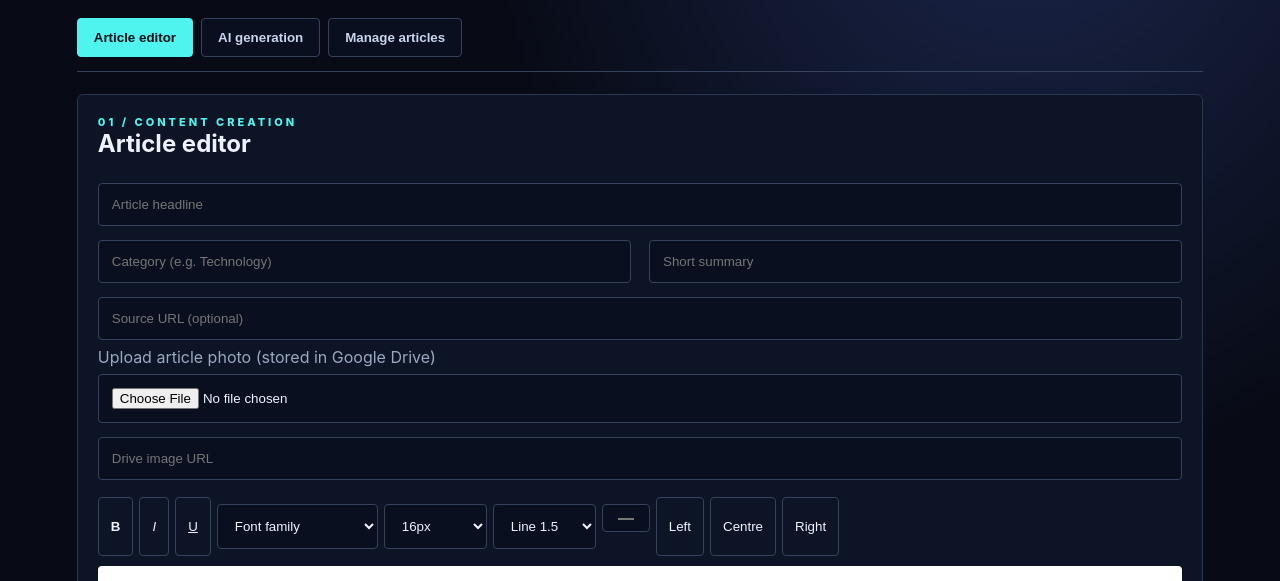
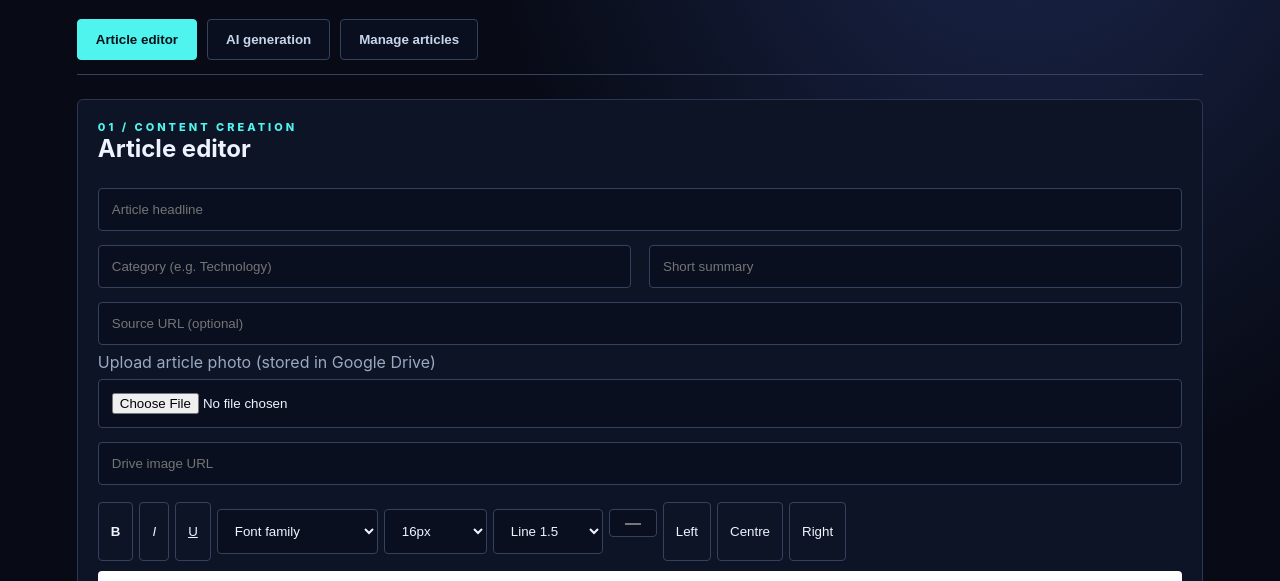
Before and after one commit to not0locked-a11y/ZEDEX_NEXUS, a website: page public/admin.html in a window 1280 px wide. Shown: the part 219-800 px from the top of the page. Drawn offline with Linux system fonts and the light colour scheme; no server answers; sample sign-in values are in the browser's storage.

Commit message:
Style separate newsroom dashboard tabs

```diff
--- a/public/style.css
+++ b/public/style.css
@@ -54,3 +54,13 @@
 #dashboard .dashboard-panel .editor{line-height:1.5}
 #dashboard #lineSpacing{min-width:112px}
 @media(max-width:600px){.dashboard-tabs{display:grid;grid-template-columns:1fr 1fr 1fr;gap:5px}.dashboard-tab{padding:9px 5px;font-size:11px}.dashboard-panel{padding:14px}}
+
+/* Actual newsroom tab navigation: show one section at a time */
+.staff-nav.dashboard-tabs{display:flex;gap:10px;flex-wrap:wrap;margin:22px 0 24px;border-bottom:1px solid #34425e;padding-bottom:14px}
+.staff-nav .dashboard-tab{padding:12px 18px;background:#090f1e;border:1px solid #34425e;border-radius:4px;color:#c8d5ed;font-weight:800;cursor:pointer}
+.staff-nav .dashboard-tab.active{background:var(--cyan);border-color:var(--cyan);color:#061019}
+.dashboard-panel.hidden{display:none!important}
+.dashboard-panel{animation:tabFade .18s ease-out}
+@keyframes tabFade{from{opacity:.55;transform:translateY(4px)}to{opacity:1;transform:translateY(0)}}
+#lineSpacing{width:auto;min-width:110px}
+@media(max-width:600px){.staff-nav.dashboard-tabs{display:grid;grid-template-columns:1fr 1fr 1fr;gap:6px}.staff-nav .dashboard-tab{padding:10px 5px;font-size:11px}}
```
